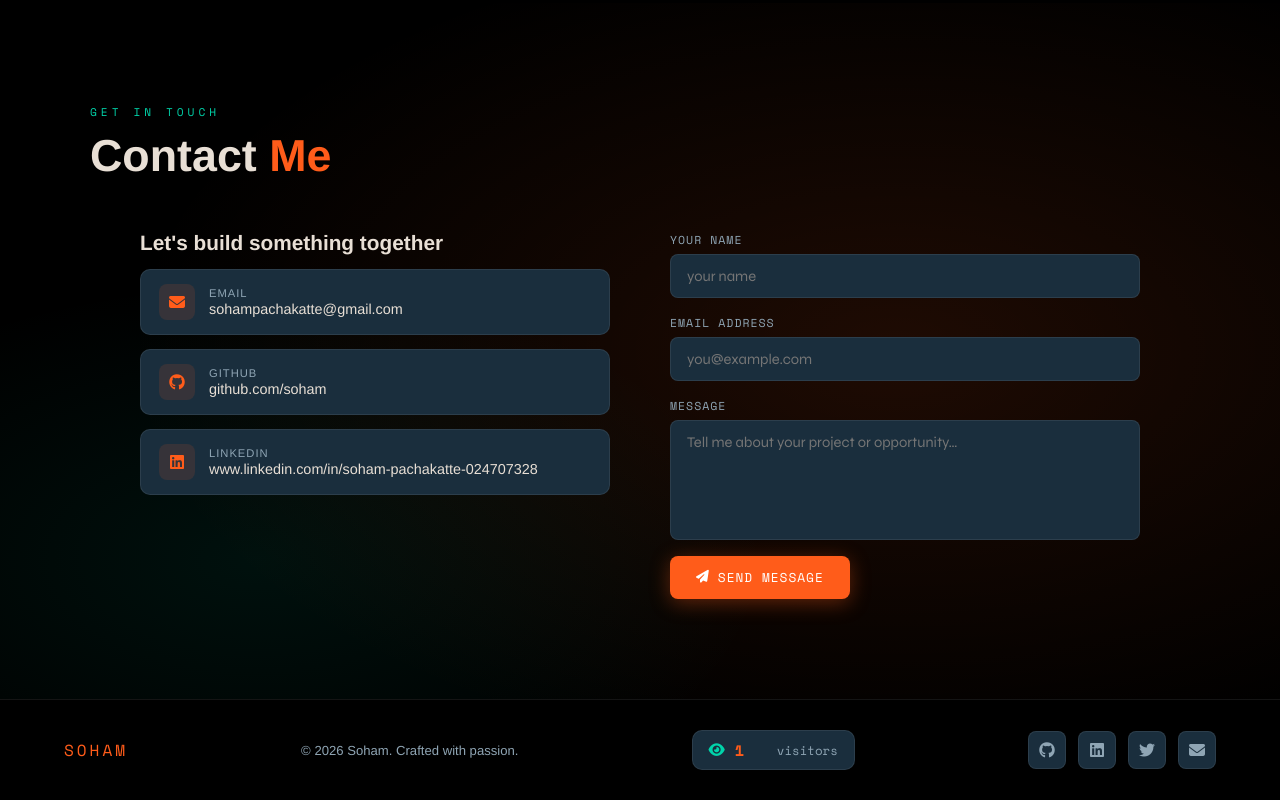
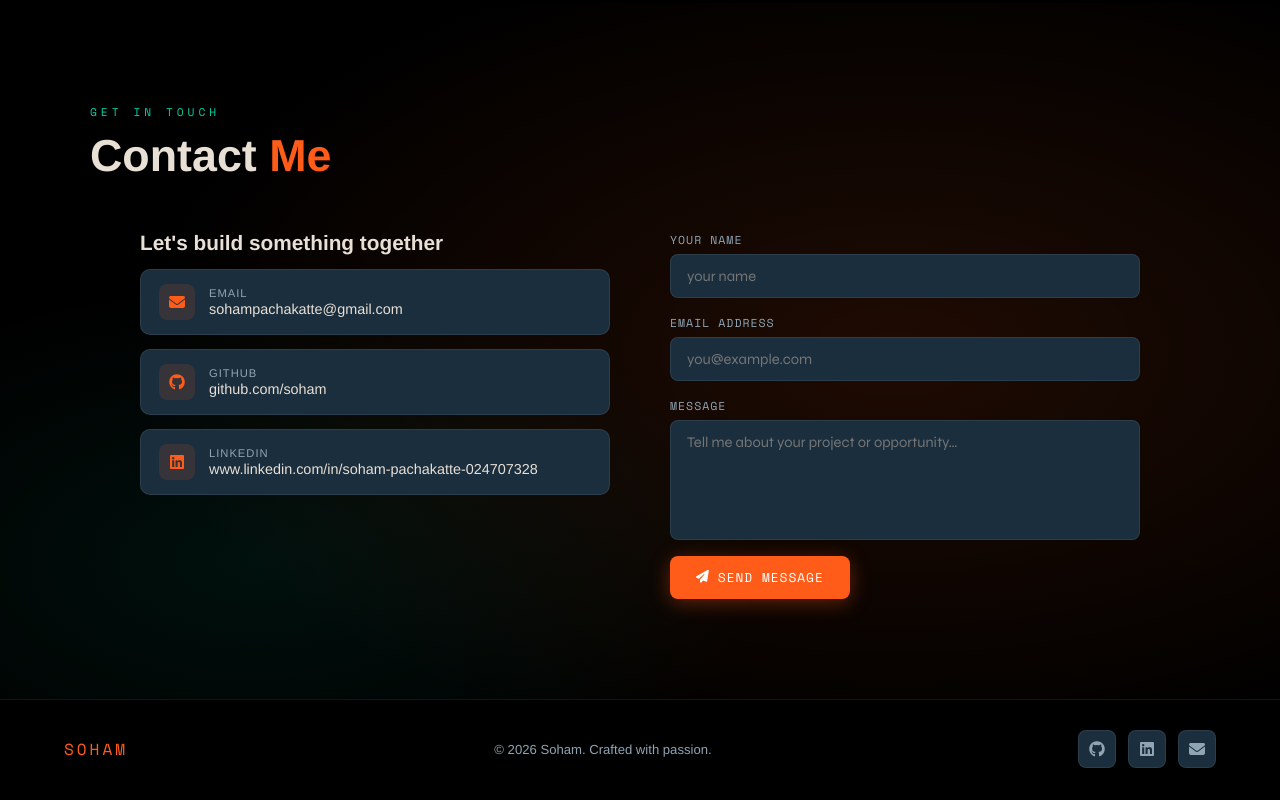
Before and after one commit to sohampachakatte/Soham-sProtfolio, a plain HTML site: page index.html in a window 1280 px wide. Shown: the part 2834-3634 px from the top of the page. Drawn offline with nearby package versions, Linux system fonts and the light colour scheme.

Commit message:
changes made

```diff
--- a/index.html
+++ b/index.html
@@ -205,7 +205,7 @@
                 <div class="value">github.com/soham</div>
               </div>
             </a>
-            <a href="https://linkedin.com/" target="_blank" class="c-link">
+            <a href="https://www.linkedin.com/in/soham-pachakatte-024707328" target="_blank" class="c-link">
               <div class="icon"><i class="fa-brands fa-linkedin"></i></div>
               <div class="details">
                 <div class="label">LinkedIn</div>
@@ -248,18 +248,12 @@
     <footer>
       <span class="logo">SOHAM</span>
       <p>© 2026 Soham. Crafted with passion.</p>
-      <div class="visitor-counter" title="Total visitors to this portfolio">
-        <i class="fa-solid fa-eye"></i>
-        <span class="vc-count" id="visitorCount">—</span>
-        <span>visitors</span>
-      </div>
       <div class="social-icons">
         <a href="#"><i class="fa-brands fa-github"></i></a>
         <a href="https://www.linkedin.com/in/soham-pachakatte-024707328"
           ><i class="fa-brands fa-linkedin"></i
         ></a>
-        <a href="#"><i class="fa-brands fa-twitter"></i></a>
-        <a href="#"><i class="fa-solid fa-envelope"></i></a>
+        <a href="mailto:sohampachakatte@gmail.com"><i class="fa-solid fa-envelope"></i></a>
       </div>
     </footer>
 
```
